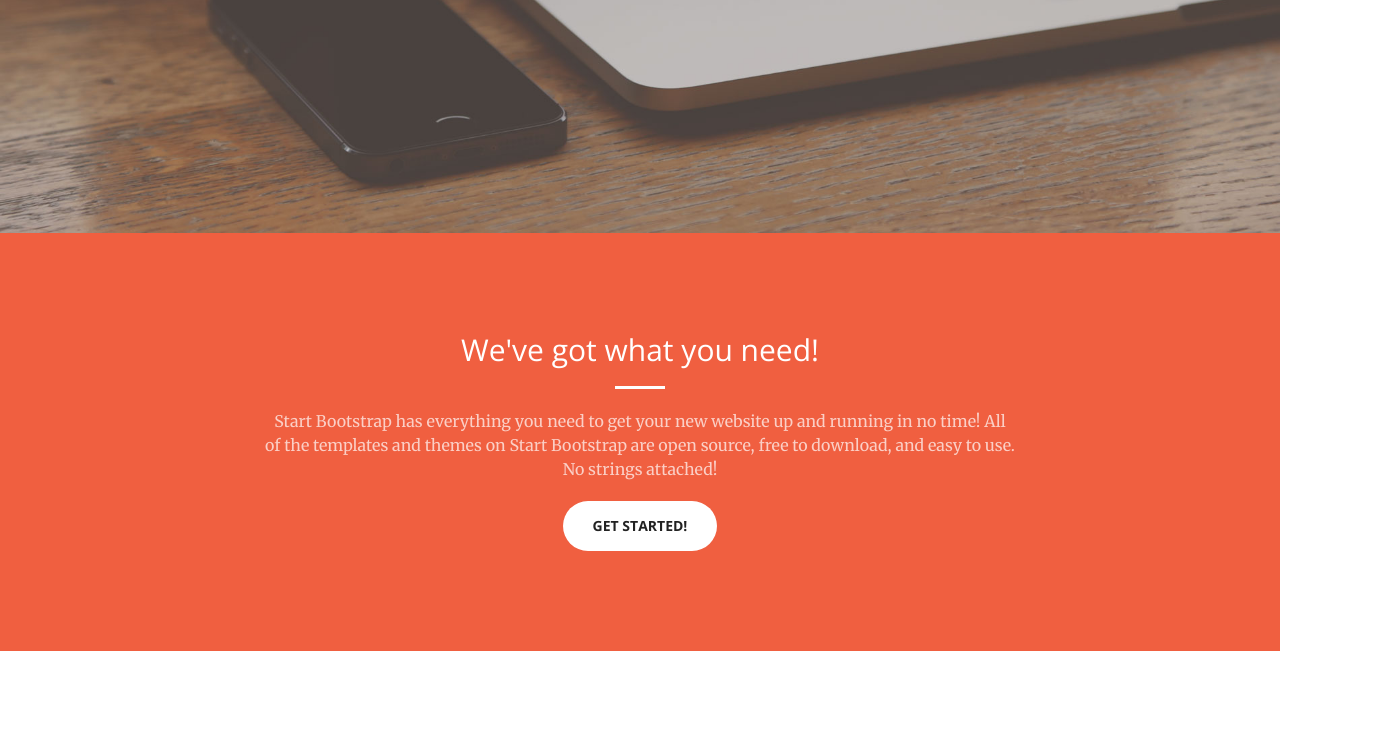
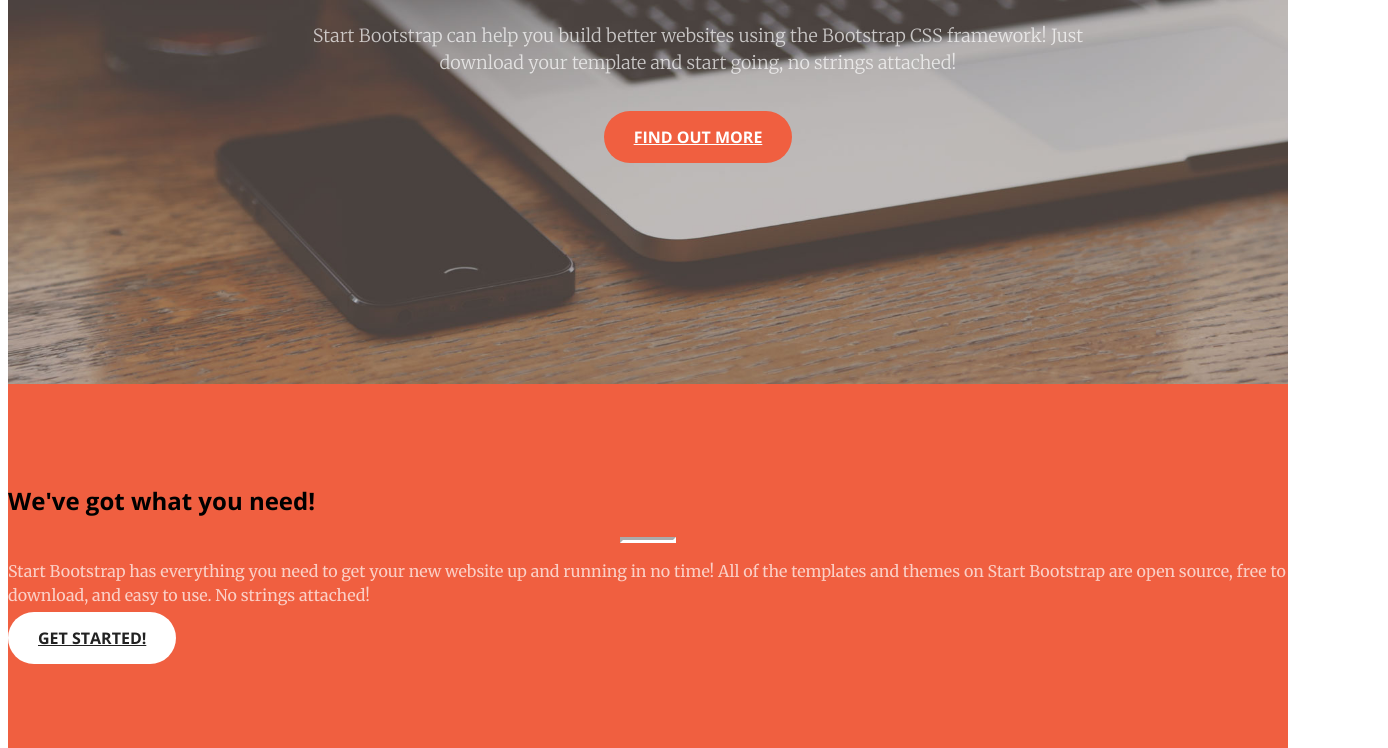
Before and after one commit to WISD3A432064/createive, a website: page index.html in a window 1280 px wide. Shown: the part 567-1315 px from the top of the page, 1388 px wide, since content can reach past the window. Drawn offline with nearby package versions, Linux system fonts and the light colour scheme.

Commit message:
index.html

```diff
--- a/index.html
+++ b/index.html
@@ -12,7 +12,7 @@
     <title>Creative - Start Bootstrap Theme</title>
 
     <!-- Bootstrap Core CSS -->
-    <link href="vendor/bootstrap/css/bootstrap.min.css" rel="stylesheet">
+    <link href="vendor/bootstrap/css/bootstrap.min.css" el="stylesheet">
 
     <!-- Custom Fonts -->
     <link href="vendor/font-awesome/css/font-awesome.min.css" rel="stylesheet" type="text/css">
```
